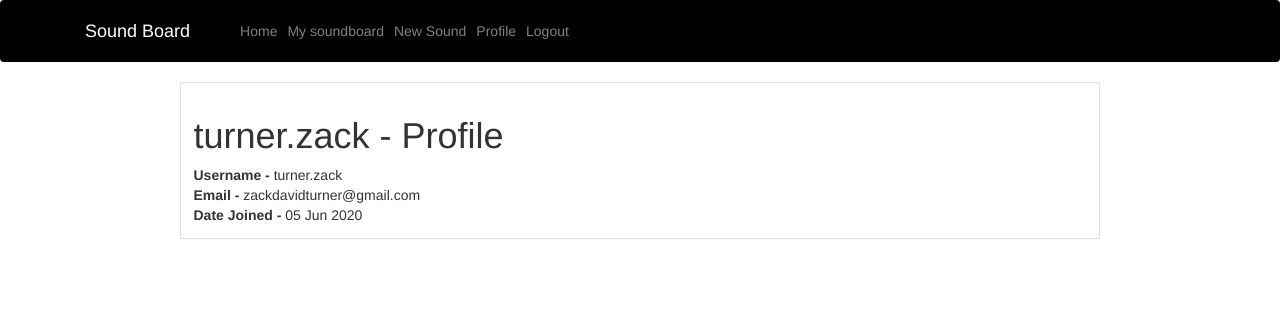
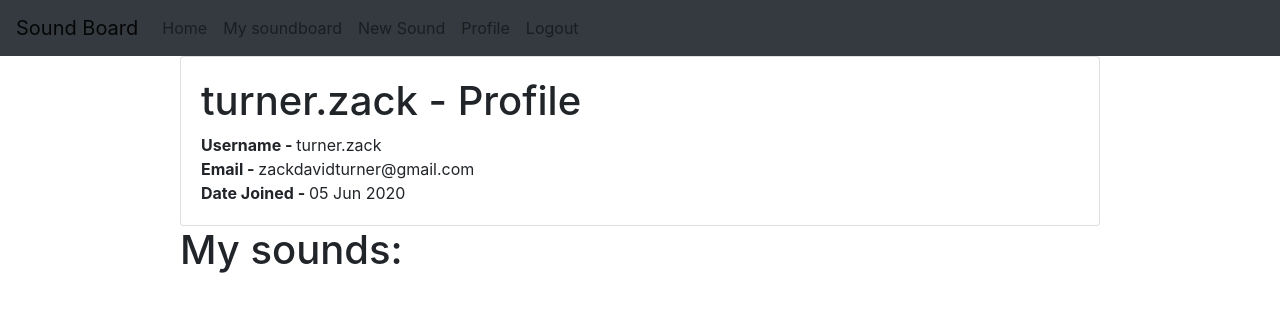
Before and after one commit to ZackT403/SoundBoard, a Django app: page /profile/ in a window 1280 px wide. Shown: the top 312 px of the page. Run offline with Django 3.2, Linux system fonts and the light colour scheme; a user stored in the database is signed in; data comes from the database, SQL or seed files in the repository; both versions use the stored data as it was after the commit; some libraries are stand-ins or nearby versions.

Commit message:
fixed navbar + small changes to templates

```diff
--- a/sound_board/settings.py
+++ b/sound_board/settings.py
@@ -24,7 +24,7 @@
 # SECURITY WARNING: don't run with debug turned on in production!
 DEBUG = True
 
-ALLOWED_HOSTS = ['192.168.1.36']
+ALLOWED_HOSTS = []
 
 # Application definition
 
@@ -122,6 +122,7 @@
 STATICFILES_DIRS = (
     os.path.join(BASE_DIR, 'static'),
 )
+
 MEDIA_URL = '/media/'
 MEDIA_ROOT = (os.path.join(BASE_DIR, 'media'))
 
--- a/templates/sound/base.html
+++ b/templates/sound/base.html
@@ -9,33 +9,24 @@
 
     <!-- Bootstrap CSS -->
     <link rel="stylesheet" href="https://maxcdn.bootstrapcdn.com/bootstrap/4.0.0/css/bootstrap.min.css" integrity="sha384-Gn5384xqQ1aoWXA+058RXPxPg6fy4IWvTNh0E263XmFcJlSAwiGgFAW/dAiS6JXm" crossorigin="anonymous">
-     <!-- Latest compiled and minified CSS -->
-    <link rel="stylesheet" href="https://maxcdn.bootstrapcdn.com/bootstrap/3.4.1/css/bootstrap.min.css">
-
-    <!-- jQuery library -->
-    <script src="https://ajax.googleapis.com/ajax/libs/jquery/3.5.1/jquery.min.js"></script>
-
-    <!-- Latest compiled JavaScript -->
-    <script src="https://maxcdn.bootstrapcdn.com/bootstrap/3.4.1/js/bootstrap.min.js"></script>
 
     <link rel="stylesheet" type="text/css" href="{% static 'blog/main.css' %}">
 
      <title>Sound Board</title>
 </head>
 <body>
-<header class="site-header">
-    <nav class="navbar navbar-expand-md navbar-dark bg-steel fixed-top" style="background-color: black;">
-        <div class="container">
-            <a class="navbar-brand mr-4" href="{% url 'main' %}">Sound Board</a>
-            <button class="navbar-toggler" type="button" data-toggle="collapse" data-target="#navbarToggle" aria-controls="navbarToggle" aria-expanded="false" aria-label="Toggle navigation">
+
+<nav class="navbar navbar-expand-md navbar-light bg-dark">
+    <a href="#" class="navbar-brand">
+        Sound Board
+    </a>
+    <button type="button" class="navbar-toggler" data-toggle="collapse" data-target="#navbarCollapse">
         <span class="navbar-toggler-icon"></span>
     </button>
-            <div class="collapse navbar-collapse" id="navbarToggle">
-                <div class="navbar-nav mr-auto">
+
+    <div class="collapse navbar-collapse" id="navbarCollapse">
+        <div class="navbar-nav">
             <a class="nav-item nav-link" href="{% url 'main' %}">Home</a>
-                </div>
-                <!-- Navbar Right Side -->
-                <div class="navbar-nav">
             {% if user.is_authenticated %}
                 <a class="nav-item nav-link" href="{% url 'userboard' %}">My soundboard</a>
                 <a class="nav-item nav-link" href="{% url 'new' %}">New Sound</a>
@@ -46,10 +37,13 @@
                 <a class="nav-item nav-link" href="{% url 'signup' %}">Register</a>
             {% endif %}
         </div>
-            </div>
+        <div class="navbar-nav ml-auto"></div>
     </div>
 </nav>
-</header>
+
+
+
+
 <main role="main" class="container">
     {% block content %}{% endblock %}
 </main>
--- a/templates/sound/sound_board.html
+++ b/templates/sound/sound_board.html
@@ -16,7 +16,7 @@
                                 <h5 class="card-title center">{{ i.sounds.title }}</h5>
                                 <form method="post">
                                     {% csrf_token %}
-                                    <button id = "prim_key" name = "prim_key" value="{{ i.pk }}">Delete</button>
+                                    <button class="btn btn-dark" id="prim_key" name="prim_key" value="{{ i.pk }}">Delete</button>
                                 </form>
                             </div>
                         </div>
--- a/templates/users/profile.html
+++ b/templates/users/profile.html
@@ -13,6 +13,7 @@
                         <strong>Date Joined - </strong>{{ user.date_joined|date:'d M Y' }}<br>
                     </div>
                 </div>
+                <h1 class="title">My sounds:</h1>
                 <div class="row align-items-start">
                     {% for i in post %}
                          <div class="col-sm audio-card" style="padding-top: 10px; width: 200px; max-width: 200px;">
```
Also changed, not shown: static/css/main.css (+5 -18 lines), db.sqlite3, media/images/index.jpeg (added), 1 other file. Lines whose indentation alone changed are shown as unchanged.
